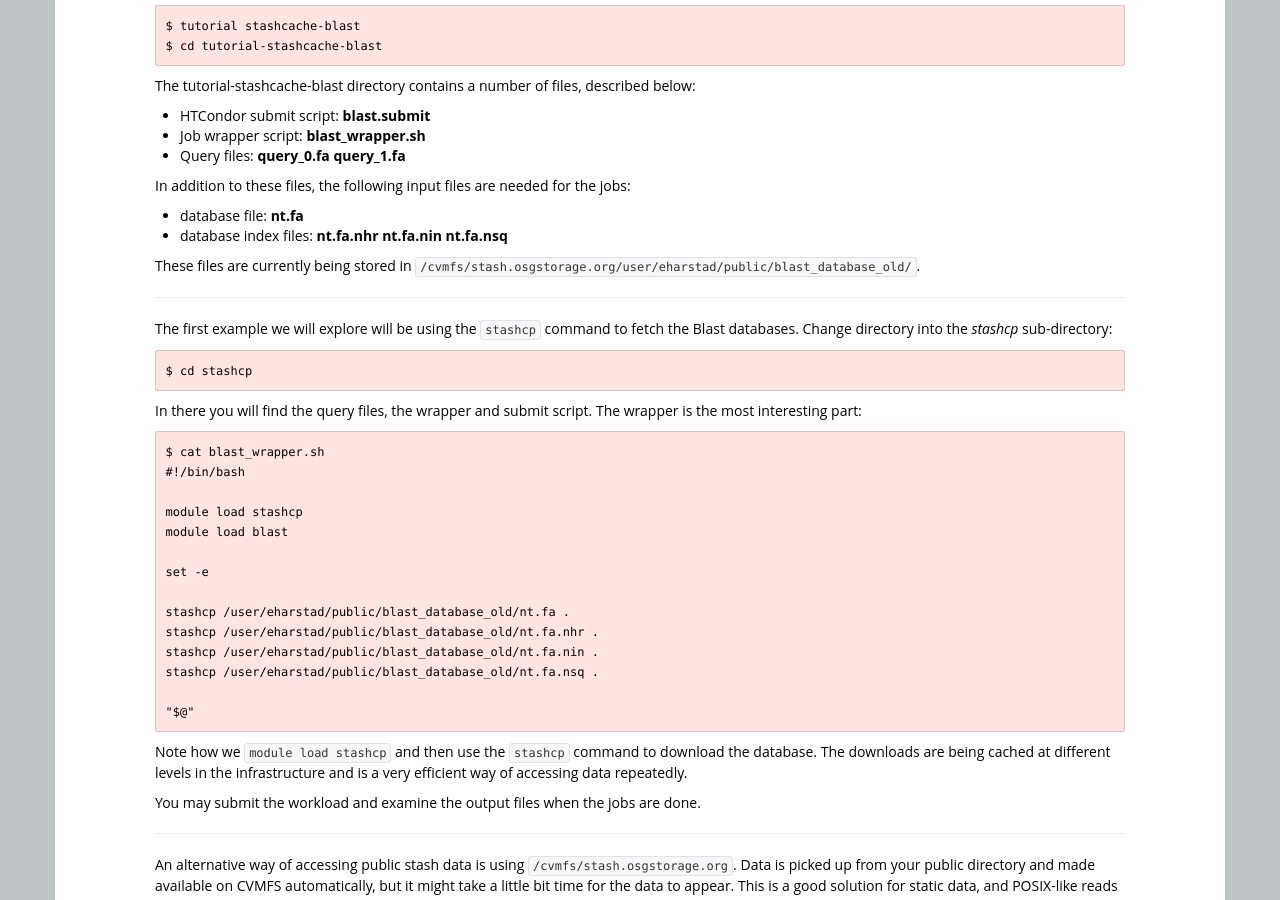
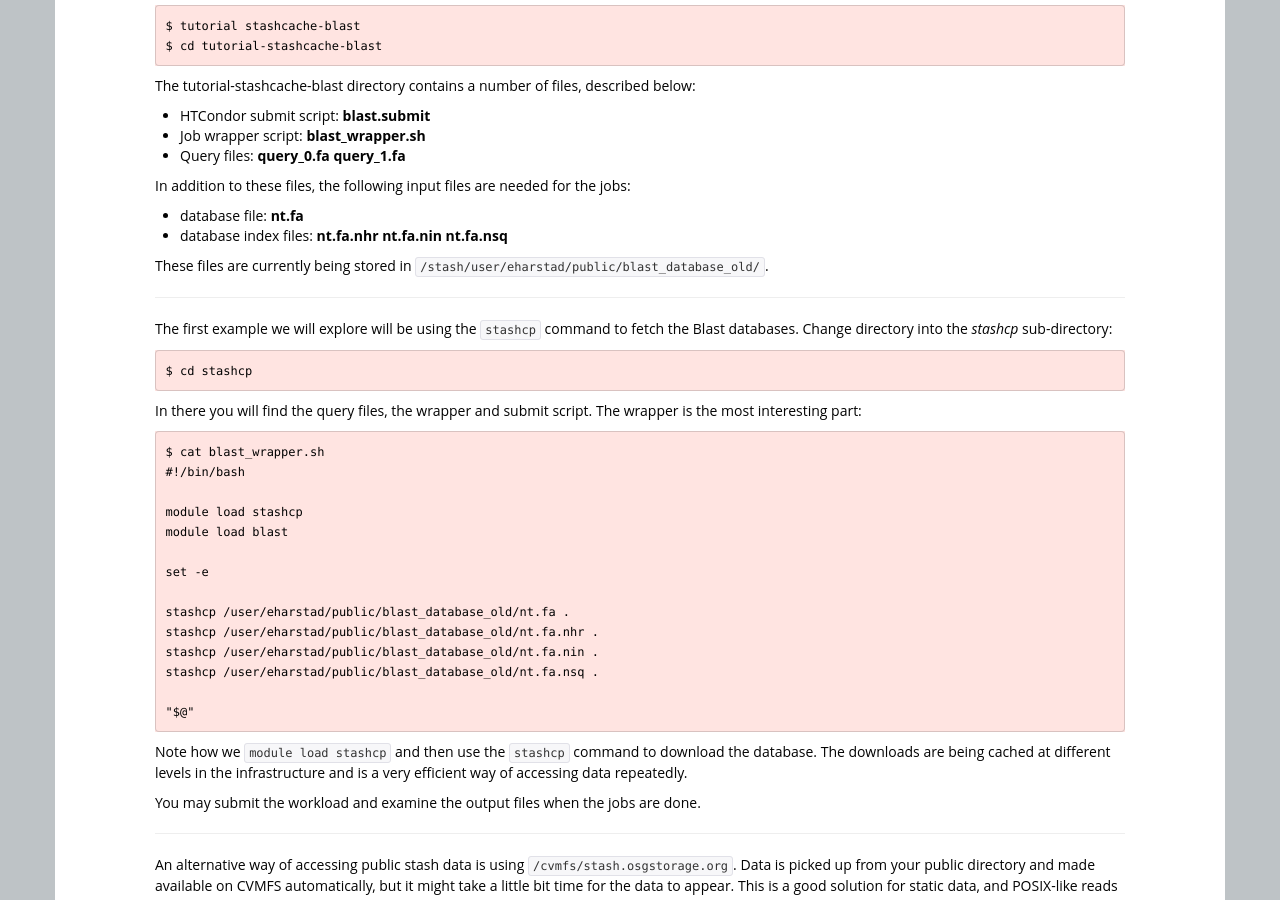
Before and after one commit to unlhcc/OSG-UserTraining-MWBD-2019, a Jekyll site: the page built from novice/DHTC/05-Stash.md, in a window 1280 px wide and 900 px high, scrolled down 4013 px. Built offline with Jekyll 4.4.1, drawn with Linux system fonts in a browser that asks for light colours.

Commit message:
Fixed up stash examples

```diff
--- a/novice/DHTC/05-Stash.md
+++ b/novice/DHTC/05-Stash.md
@@ -264,7 +264,7 @@
 * database file: **nt.fa**
 * database index files: **nt.fa.nhr  nt.fa.nin  nt.fa.nsq**
 
-These files are currently being stored in `/cvmfs/stash.osgstorage.org/user/eharstad/public/blast_database_old/`.
+These files are currently being stored in `/stash/user/eharstad/public/blast_database_old/`.
 
 
 ***
```
